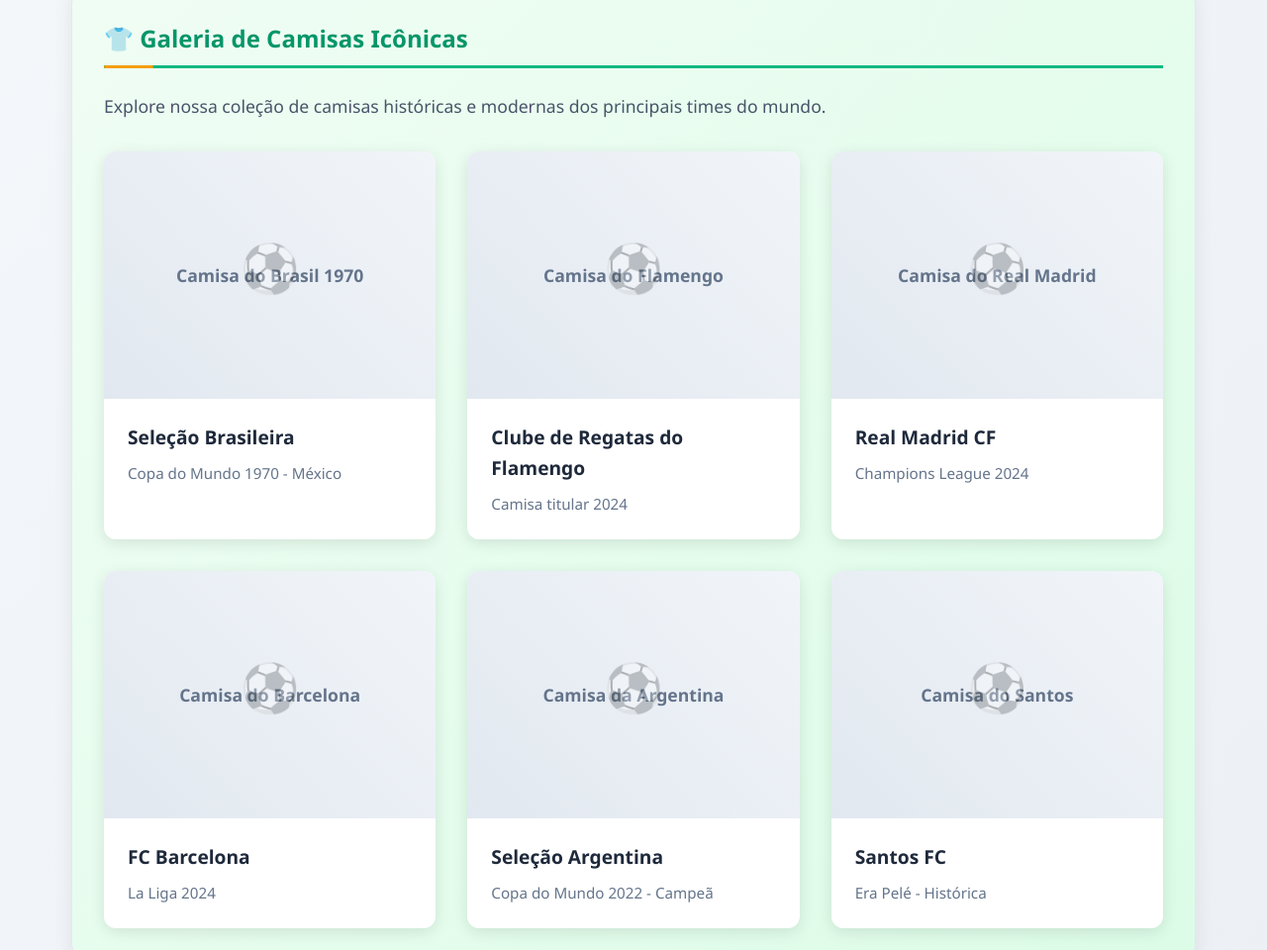
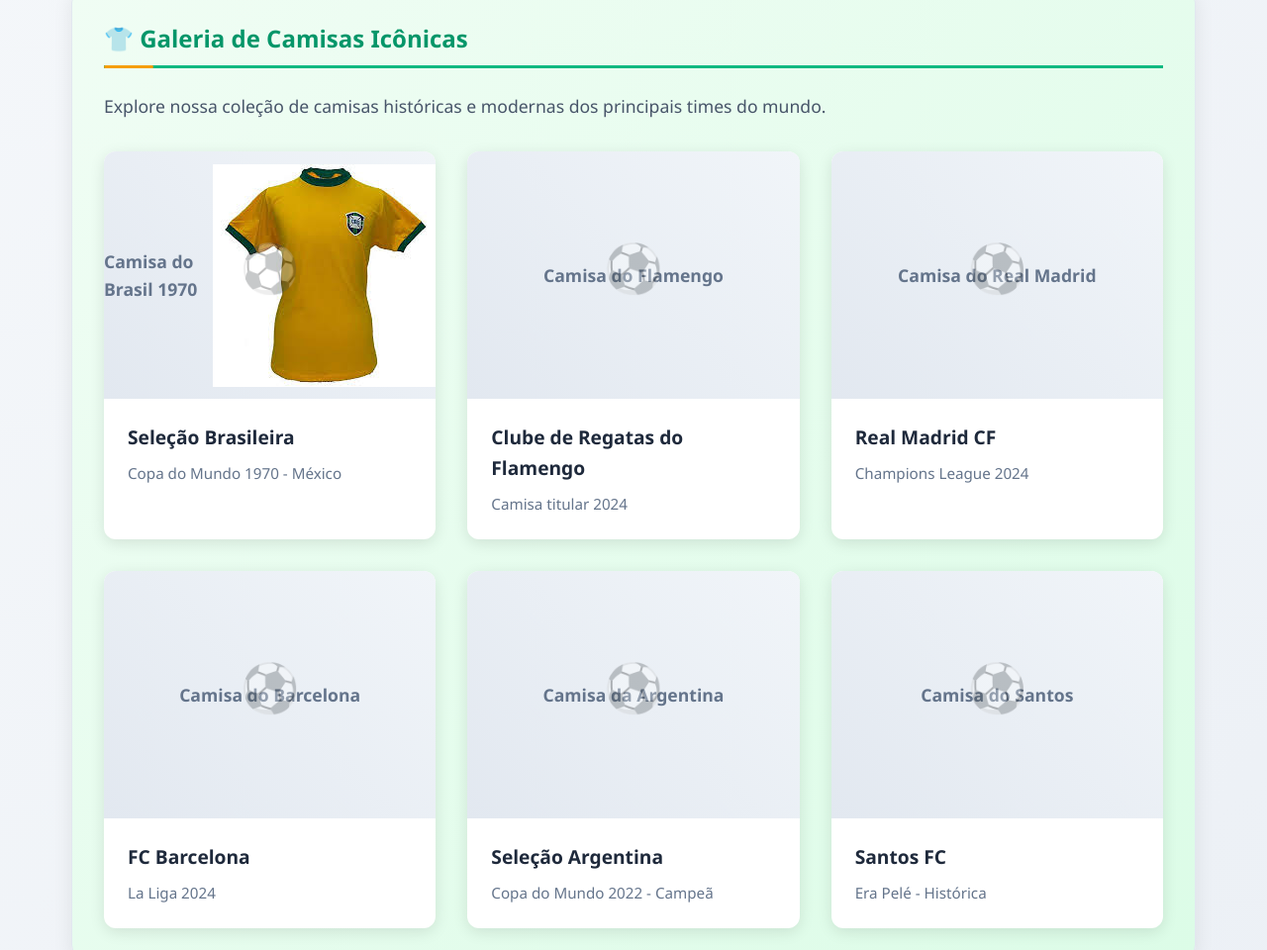
Before and after one commit to CegsDev/Trabalho-professor-flores, a plain HTML site: page index.html in a window 1280 px wide. Shown: the part 1278-2238 px from the top of the page at 99% size. Drawn offline with Linux system fonts and the light colour scheme; a script that the page names is missing.

Commit message:
Add files via upload

```diff
--- a/index.html
+++ b/index.html
@@ -57,6 +57,7 @@
                 <div class="camisa-card">
                     <div class="camisa-placeholder">
                         <span>Camisa do Brasil 1970</span>
+                        <img src="brasil.jpg" alt="camisa do Brasil 1970" width="300">
                     </div>
                     <div class="camisa-info">
                         <h5>Seleção Brasileira</h5>
```
Also changed, not shown: brasil.jpg (added).
